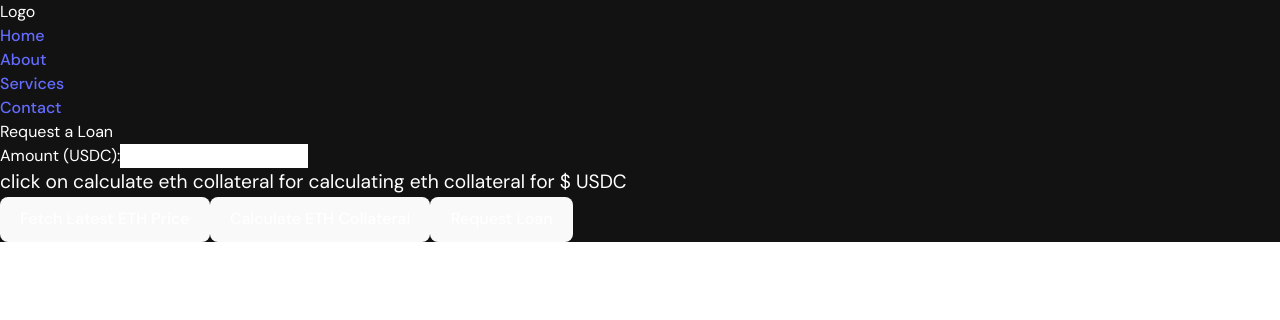
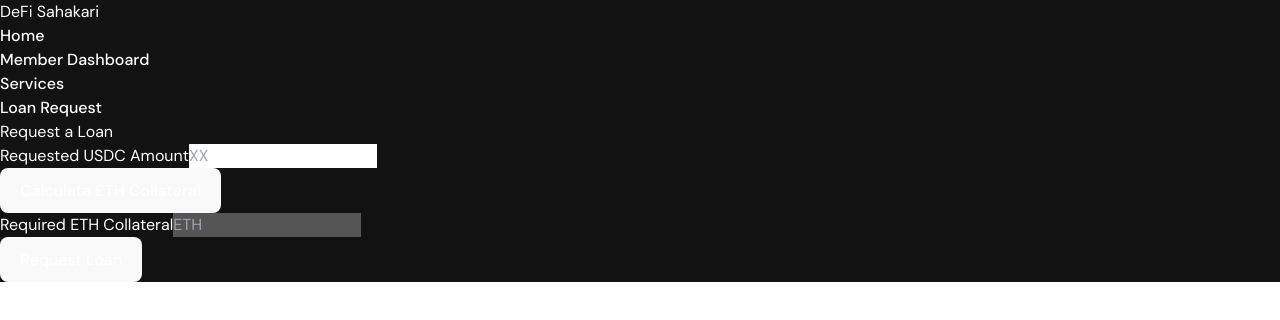
Before and after one commit to nayakOPS/DE-FI-SAHAKARI-, a React (Vite) app in the folder frontend/defi-ui/: page /member-loan-request in a window 1280 px wide. Shown: the top 320 px of the page. Built offline with nearby package versions, Linux system fonts and the light colour scheme.

Commit message:
member dash, home, loan req ui update

```diff
--- a/frontend/defi-ui/src/components/MemberDashBoard/MemberDashboard.jsx
+++ b/frontend/defi-ui/src/components/MemberDashBoard/MemberDashboard.jsx
@@ -5,6 +5,7 @@ import { useWeb3 } from '../../utils/Web3Provider';
 import { useMemberRegistry } from '../../utils/useMemberRegistry';
 import { useFundingPool } from '../../utils/useFundingPool';
 import Navigation from '../../components/Navigations';
+// import MemberLoanRequestModal from './MemberLoanRequestModal';
 
 const Dashboard = () => {
   const { signer, account, connectWallet } = useWeb3();
@@ -17,6 +18,10 @@ const Dashboard = () => {
   const [usdcAmount, setUsdcAmount] = useState('');
   const navigate = useNavigate();
   const [isModalOpen, setIsModalOpen] = useState(false);
+  // const [isLoanModalOpen, setIsLoanModalOpen] = useState(false);
+
+  // const openModal = () => setIsLoanModalOpen(true);
+  // const closeModal = () => setIsLoanModalOpen(false);
 
   const toggleModal = () => {
     setIsModalOpen(!isModalOpen);
@@ -91,9 +96,9 @@ const Dashboard = () => {
 
   return (
     <main className='h-screen'>
-      <div className='w-5/6 m-auto mt-8' >
-        {/* <Navigation /> */}
-        <div className='px-40 py-4'>
+      <div className='w-5/6 m-auto' >
+        <Navigation />
+        <div className='mt-16 px-40 py-4'>
 
           <h1 className="text-3xl text-teal-200 font-bold mb-12">Member Dashboard</h1>
           {isRegistered ? (
@@ -148,22 +153,7 @@ const Dashboard = () => {
                         onClick={toggleModal}
                         className="text-gray-400 bg-transparent hover:bg-gray-200 hover:text-gray-900 rounded-lg text-sm w-8 h-8 ms-auto inline-flex justify-center items-center dark:hover:bg-gray-600 dark:hover:text-white"
                       >
-                        <svg
-                          className="w-3 h-3"
-                          aria-hidden="true"
-                          xmlns="http://www.w3.org/2000/svg"
-                          fill="white"
-                          viewBox="0 0 14 14"
-                        >
-                          <path
-                            stroke="red"
-                            strokeLinecap="round"
-                            strokeLinejoin="round"
-                            strokeWidth="2"
-                            d="M1 1l6 6m0 0l6 6M7 7l6-6M7 7l-6 6"
-                          />
-                        </svg>
-                        <span className="sr-only">Close modal</span>
+                        X
                       </button>
                     </div>
                     {/* Modal body */}
@@ -174,7 +164,7 @@ const Dashboard = () => {
                             htmlFor="name"
                             className="block mb-2 text-sm font-medium text-gray-900 dark:text-white"
                           >
-                            Name
+                            USDC Amount
                           </label>
                           <input
                             type="text"
@@ -185,54 +175,6 @@ const Dashboard = () => {
                             value={usdcAmount}
                             onChange={(e) => setUsdcAmount(e.target.value)}
                             required
-                          />
-                        </div>
-                        <div className="col-span-2 sm:col-span-1">
-                          <label
-                            htmlFor="price"
-                            className="block mb-2 text-sm font-medium text-gray-900 dark:text-white"
-                          >
-                            Price
-                          </label>
-                          <input
-                            type="number"
-                            name="price"
-                            id="price"
-                            className="bg-gray-50 border border-gray-300 text-gray-900 text-sm rounded-lg focus:ring-primary-600 focus:border-primary-600 block w-full p-2.5 dark:bg-gray-600 dark:border-gray-500 dark:placeholder-gray-400 dark:text-white dark:focus:ring-primary-500 dark:focus:border-primary-500"
-                            placeholder="$2999"
-                            required
-                          />
-                        </div>
-                        <div className="col-span-2 sm:col-span-1">
-                          <label
-                            htmlFor="category"
-                            className="block mb-2 text-sm font-medium text-gray-900 dark:text-white"
-                          >
-                            Category
-                          </label>
-                          <select
-                            id="category"
-                            className="bg-gray-50 border border-gray-300 text-gray-900 text-sm rounded-lg focus:ring-primary-500 focus:border-primary-500 block w-full p-2.5 dark:bg-gray-600 dark:border-gray-500 dark:placeholder-gray-400 dark:text-white dark:focus:ring-primary-500 dark:focus:border-primary-500"
-                          >
-                            <option defaultValue>Select category</option>
-                            <option value="TV">TV/Monitors</option>
-                            <option value="PC">PC</option>
-                            <option value="GA">Gaming/Console</option>
-                            <option value="PH">Phones</option>
-                          </select>
-                        </div>
-                        <div className="col-span-2">
-                          <label
-                            htmlFor="description"
-                            className="block mb-2 text-sm font-medium text-gray-900 dark:text-white"
-                          >
-                            Product Description
-                          </label>
-                          <textarea
-                            id="description"
-                            rows="4"
-                            className="block p-2.5 w-full text-sm text-gray-900 bg-gray-50 rounded-lg border border-gray-300 focus:ring-blue-500 focus:border-blue-500 dark:bg-gray-600 dark:border-gray-500 dark:placeholder-gray-400 dark:text-white dark:focus:ring-blue-500 dark:focus:border-blue-500"
-                            placeholder="Write product description here"
                           />
                         </div>
                       </div>
@@ -253,7 +195,7 @@ const Dashboard = () => {
                             clipRule="evenodd"
                           />
                         </svg>
-                        Add new product
+                        Deposit USDC
                       </button>
                     </form>
                   </div>
@@ -265,6 +207,8 @@ const Dashboard = () => {
               <p className='mt-8 text-teal-200'>Want to borrow USDC?</p>
               <p className='mb-8 text-teal-200 text-sm'>You can get Loan when you deposit ETH, 150% eth collateral is needed in terms of comparison with USDC</p>
               <button onClick={handleLoanRequestButton}>Request Loan</button>
+              {/* <button onClick={openModal}>Request Loan</button> */}
+              {/* <MemberLoanRequestModal isOpen={isModalOpen} onRequestClose={closeModal} /> */}
             </>
           ) : (
             <div>
--- a/frontend/defi-ui/src/components/MemberDashBoard/MemberLoanRequest.jsx
+++ b/frontend/defi-ui/src/components/MemberDashBoard/MemberLoanRequest.jsx
@@ -37,8 +37,8 @@ const MemberLoanRequest = () => {
         return;
       }
 
-      const usdcAmount = ethers.utils.parseUnits(amount,8);
-      console.log("USDC:",usdcAmount.toString());
+      const usdcAmount = ethers.utils.parseUnits(amount, 8);
+      console.log("USDC:", usdcAmount.toString());
       const collateralEth = await calculateEthCollateral(usdcAmount);
       setEthCollateral(collateralEth);
     } catch (error) {
@@ -66,38 +66,56 @@ const MemberLoanRequest = () => {
   };
 
   return (
+    <div className='w-5/6 m-auto h-screen'>
+      <Navigation/>
+      <div className='px-40 py-4 mt-16'>
+        <h2 className='text-3xl text-teal-200 font-bold mb-12'>Request a Loan</h2>
+        <form onSubmit={handleRequestLoan}>
+          <div className="w-2/5">
             <div>
-      <Navigation/>
-      <h2>Request a Loan</h2>
-      <form onSubmit={handleRequestLoan}>
-        <div>
-          <label>Amount (USDC):</label>
+              <label htmlFor="USDC Amount" className="block mb-2 text-sm font-medium text-gray-900 dark:text-white">
+                Requested USDC Amount
+              </label>
               <input
+                id="usdc"
+                className="bg-gray-50 border border-gray-300 text-gray-900 text-sm rounded-lg focus:ring-blue-500 focus:border-blue-500 block w-full p-2.5 dark:bg-gray-700 dark:border-gray-600 dark:placeholder-gray-400 dark:text-white dark:focus:ring-blue-500 dark:focus:border-blue-500"
+                placeholder="XX"
                 type="number"
                 value={amount}
                 onChange={handleAmountChange}
                 required
               />
             </div>
-        {ethPrice && (
-          <div>
-            <p>Latest ETH Price: ${ethers.utils.formatUnits(ethPrice, 8)} USD</p>
-          </div>
-        )}
-        <p>click on calculate eth collateral for calculating eth collateral for {amount}$ USDC</p>
-        {ethCollateral && (
-          <div>
-            <p>Required ETH Collateral: {ethCollateral} ETH</p>
-          </div>
-        )}
-        <button type="button" onClick={fetchEthPrice}>
-          Fetch Latest ETH Price
-        </button>
-        <button type="button" onClick={handleCalculateEthCollateral}>
+            <button
+              className='text-white mt-4 bg-blue-700 hover:bg-blue-800 focus:ring-4 focus:outline-none focus:ring-blue-300 font-medium rounded-lg text-sm w-full sm:w-auto px-5 py-2.5 text-center dark:bg-gray-900 dark:hover:bg-blue-700 dark:focus:ring-blue-800'
+              type="button"
+              onClick={handleCalculateEthCollateral}>
               Calculate ETH Collateral
             </button>
-        <button type="submit">Request Loan</button>
+
+            <div className='mt-4'>
+              <label htmlFor="company" className="block mb-2 text-sm font-medium text-gray-900 dark:text-white">
+                Required ETH Collateral
+              </label>
+              <input
+                type="text"
+                id="company"
+                className="bg-gray-50 border border-gray-300 text-gray-900 text-sm rounded-lg focus:ring-blue-500 focus:border-blue-500 block w-full p-2.5 dark:bg-gray-700 dark:border-gray-600 dark:placeholder-gray-400 dark:text-white dark:focus:ring-blue-500 dark:focus:border-blue-500"
+                placeholder="ETH"
+                value={ethCollateral}
+                required
+                disabled
+              />
+            </div>
+          </div>
+          <button
+            type="submit"
+            className="text-white mt-4 bg-blue-700 hover:bg-blue-800 focus:ring-4 focus:outline-none focus:ring-blue-300 font-medium rounded-lg text-sm w-full sm:w-auto px-5 py-2.5 text-center dark:bg-blue-600 dark:hover:bg-blue-700 dark:focus:ring-blue-800"
+          >
+            Request Loan
+          </button>
         </form>
+      </div>
     </div>
   );
 };
--- a/frontend/defi-ui/src/components/Navigations.jsx
+++ b/frontend/defi-ui/src/components/Navigations.jsx
@@ -2,13 +2,13 @@ import React from 'react';
 
 const Navigation = () => {
   return (
-    <nav className="flex justify-between items-center py-4 px-8 bg-gray-800 text-white">
-      <div className="text-2xl font-bold">Logo</div>
+    <nav className="flex justify-between items-baseline py-4 px-8 text-white mb-8 pt-8">
+      <div className="text-2xl font-bold">DeFi Sahakari</div>
       <ul className="flex space-x-8">
-        <li className="menu-item"><a href="#home" className="hover:underline">Home</a></li>
-        <li className="menu-item"><a href="#about" className="hover:underline">About</a></li>
-        <li className="menu-item"><a href="#services" className="hover:underline">Services</a></li>
-        <li className="menu-item"><a href="#contact" className="hover:underline">Contact</a></li>
+        <li ><a href="/" className="hover:underline">Home</a></li>
+        <li className=""><a href="/member-dashboard" className="hover:underline">Member Dashboard</a></li>
+        <li className=""><a href="#services" className="hover:underline">Services</a></li>
+        <li className=""><a href="/member-loan-request" className="hover:underline">Loan Request</a></li>
       </ul>
     </nav>
   );
--- a/frontend/defi-ui/src/index.css
+++ b/frontend/defi-ui/src/index.css
@@ -25,12 +25,12 @@ body{
 
 a {
   font-weight: 500;
-  color: #646cff;
-  text-decoration: inherit;
+  /* color: #646cff; */
+  /* text-decoration: inherit; */
 }
-a:hover {
+/* a:hover {
   color: #535bf2;
-}
+} */
 
 
 
```
Also changed, not shown: frontend/defi-ui/src/pages/HomePage.jsx (+7 -3 lines). Lines whose indentation alone changed are shown as unchanged.
